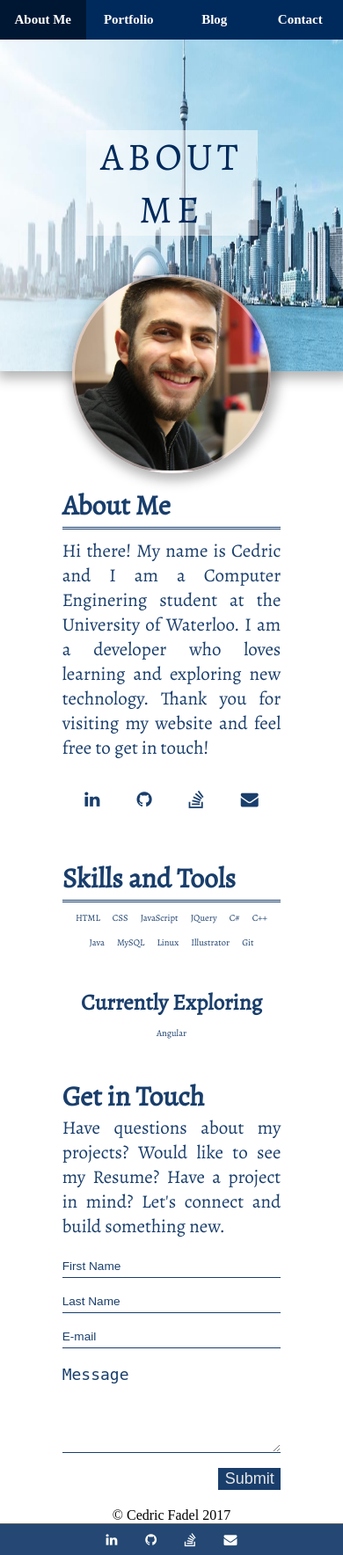
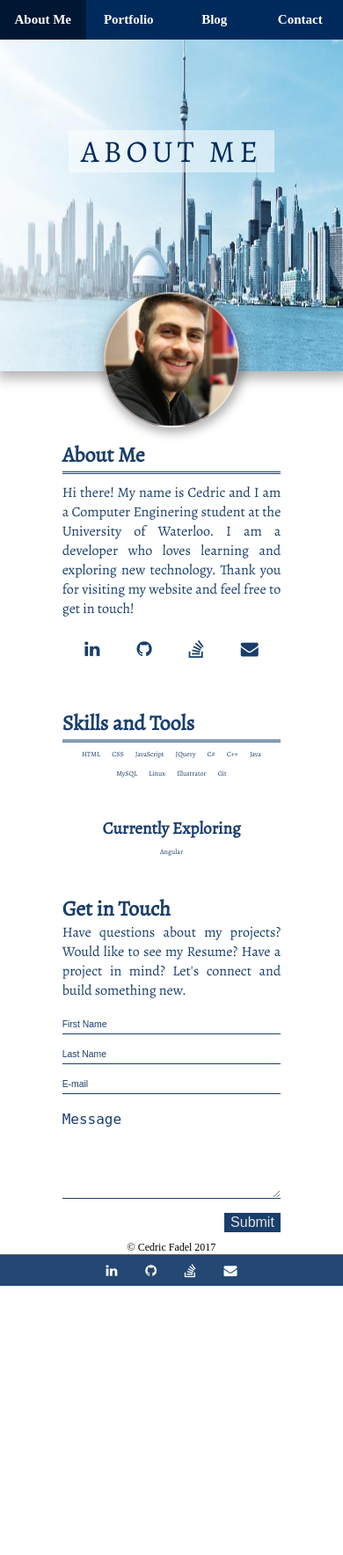
Before and after one commit to cfadel1/PersonalWebsite, a PHP site: page / in a window 390 px wide. Shown: the whole page at 88% size. After the commit the page ends 1462 px from the top, so only its background shows below. Run offline with PHP 8.4, Linux system fonts and the light colour scheme; some libraries are stand-ins or nearby versions; some web fonts are replaced.

```diff
--- a/css/Style.css
+++ b/css/Style.css
@@ -648,8 +648,8 @@ footer {
     }
 
     .banner-title {
-        width: 50vw;
-        font: 44px 'Alegreya', serif;
+        width: 60vw;
+        font: 35px 'Alegreya', serif;
     }
 
     nav ul li {
@@ -677,19 +677,57 @@ footer {
     }
 
     .project p {
-        font-size: 15px;
+        font: 14px 'Alegreya', serif;
     }
 
     .inner-box {
-        font: 21px 'Alegreya', serif;
+        font: 16px 'Alegreya', serif;
     }
 
     .contact p {
-        font: 21px 'Alegreya', serif;
+        font: 16px 'Alegreya', serif;
     }
 
     .submit {
-        font-size: 18px;
+        font-size: 16px;
+    }
+
+    .banner-icon {
+        width: 150px;
+        height: 150px;
+        margin-top: -90px;
+        background-position-x: -25px;
+        border: 2px solid rgba(255, 237, 237, 0.54);
+        box-shadow: 2px 2px 11px 4px rgba(37, 37, 37, 0.35);
+    }
+
+    .contact-form textarea {
+        font-size: 16px;
+    }
+
+    .copyright p {
+        font-size: 12px;
+    }
+
+    .half_clear {
+        height: 10px;
+    }
+
+    .loader-effect {
+        width: 6em;
+        height: 6em;
+    }
+
+    .inner.one {
+        border-bottom: 0.15em solid #002a5c;
+    }
+
+    .inner.two {
+        border-right: 0.15em solid #002a5c;
+    }
+
+    .inner.three {
+        border-top: 0.15em solid #002a5c;
     }
 }
 
```
